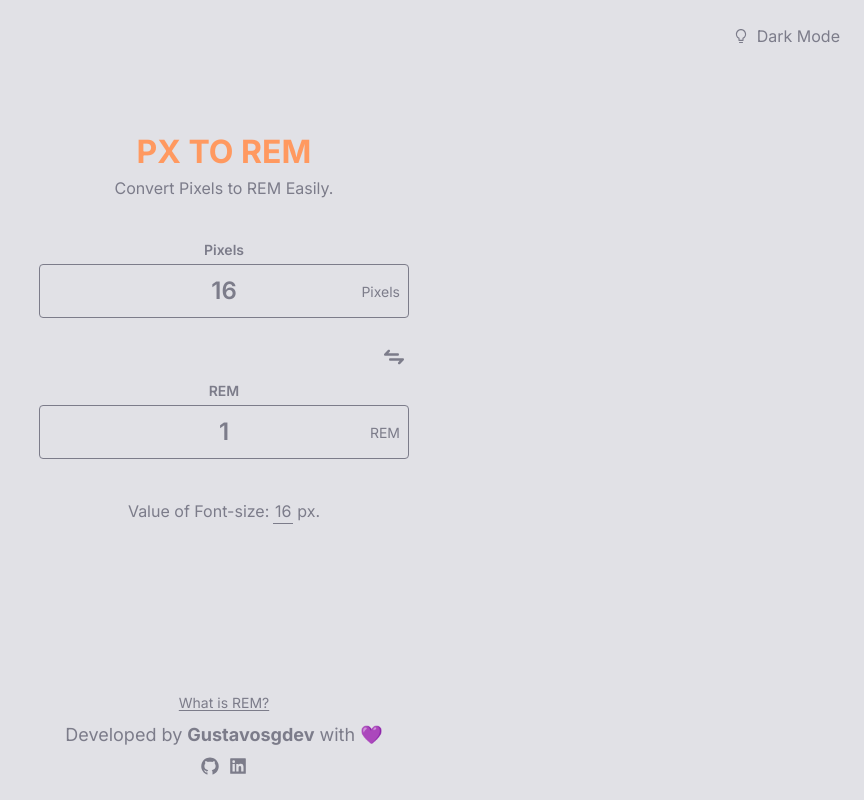
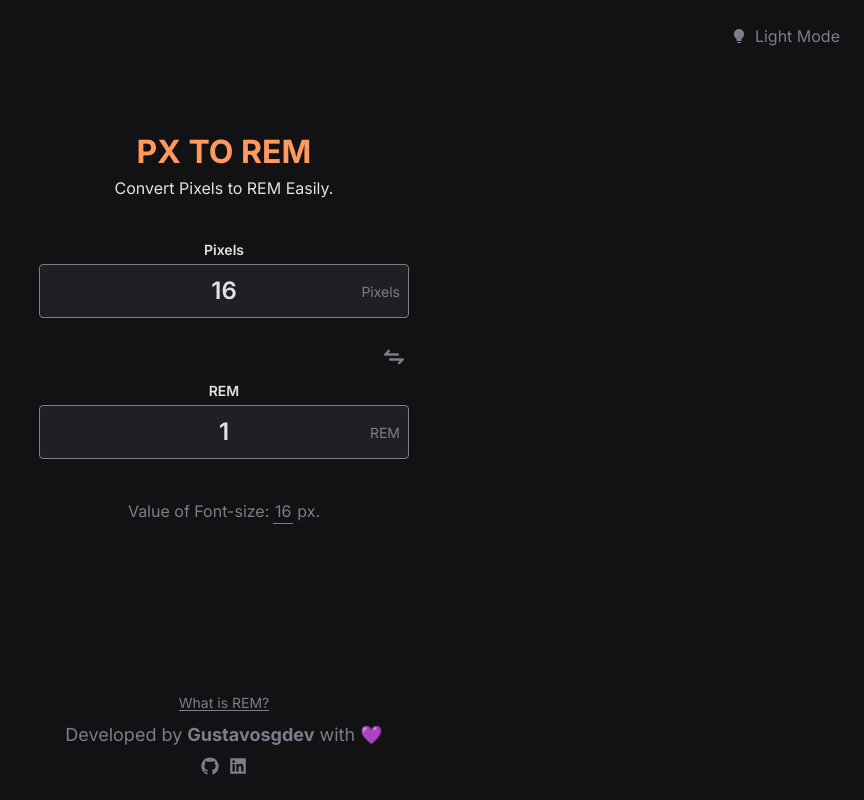
Before and after one commit to gust4br/px-to-rem, a React (Vite) app: page / in a window 1280 px wide. Shown: the whole page, without its empty margins (416-1280 px from the left). Built offline with nearby package versions, Linux system fonts and the light colour scheme.

Commit message:
fix: Dark mode first

```diff
--- a/src/contexts/ThemeContext.tsx
+++ b/src/contexts/ThemeContext.tsx
@@ -15,15 +15,14 @@ export function ThemeProvider({children}: ThemeProviderProps){
   const [theme, setTheme] = useState('');
 
   useEffect(() => {
-    if(localStorage.getItem('theme')){
+    if(localStorage.getItem('theme'))
       setTheme(String(localStorage.getItem('theme')));
-    }else {
-      localStorage.setItem('theme', 'dark');
-    }
+    else if(localStorage.getItem('theme') === null)
+      setTheme('dark');
   }, []);
 
   useEffect(() => {
-    localStorage.setItem('theme', theme);
+      localStorage.setItem('theme', theme);
   }, [theme]);
 
   return(
```
